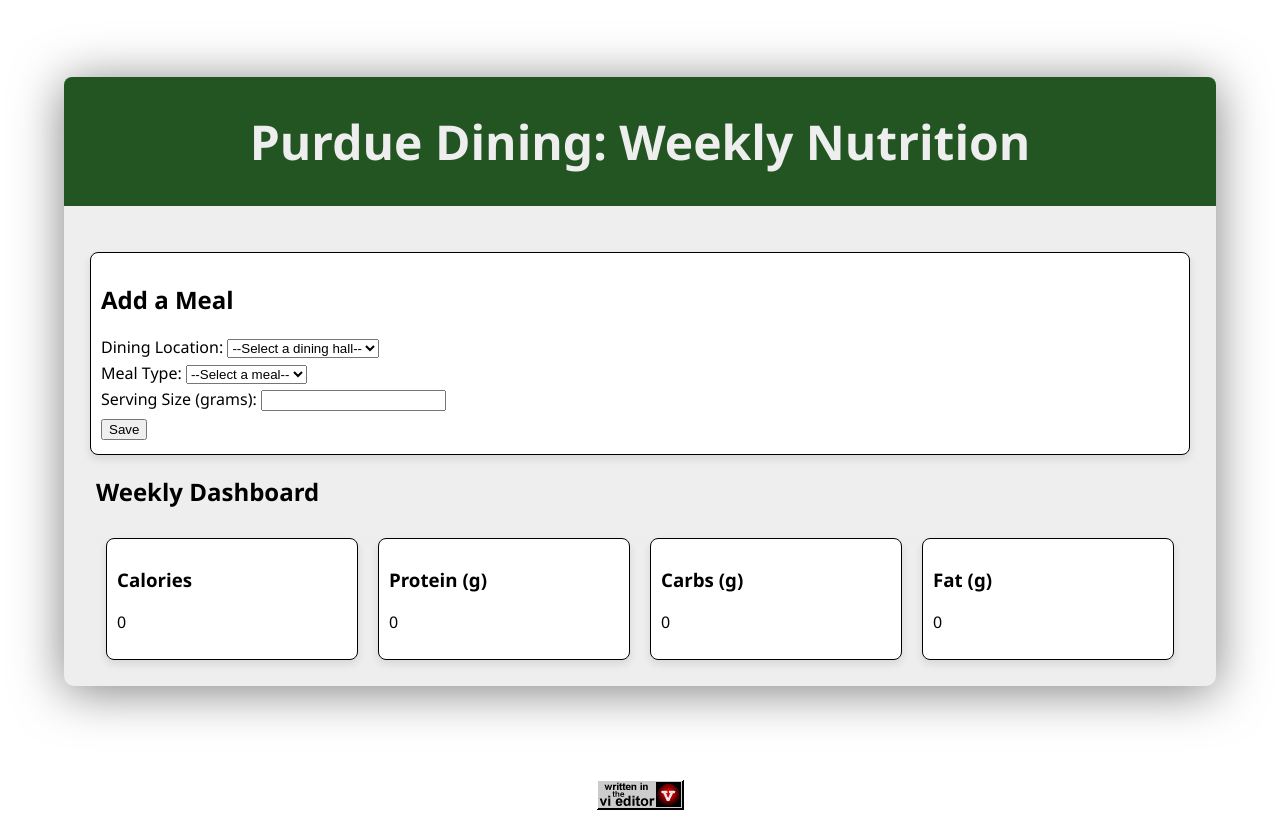
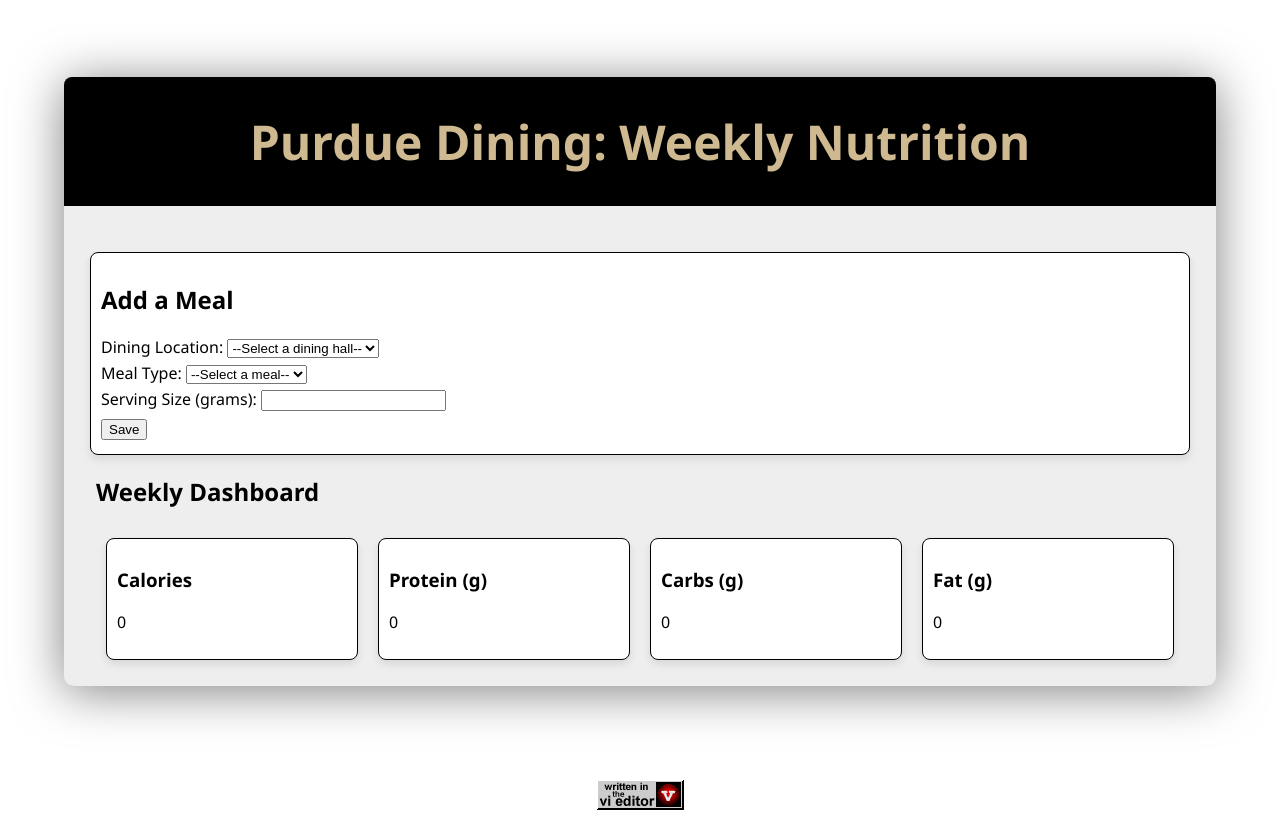
Before and after one commit to Raven498/purdue-dining, a plain HTML site: page index.html in a window 1280 px wide. Drawn offline with Linux system fonts and the light colour scheme.

Commit message:
add purdue colors

```diff
--- a/style.css
+++ b/style.css
@@ -4,9 +4,8 @@
 */
 
 header {
-    /* background-image: url('https://external-content.duckduckgo.com/iu/?u=https%3A%2F%2Fpbs.twimg.com%2Fmedia%2FFs1ELh5WYAAH5dH%3Fformat%3Djpg%26name%3D4096x4096&f=1&nofb=1&ipt=783d6180c6473342fed4d7dddca2d128a9a8ace171423ab6eb20401b3822faa4'); */
-    background-color: #252;
-    color: #eee;
+    background-color: #000;
+    color: #cfb991;
     background-position: -200px 1000px;
     border-top-right-radius: 8px;
     border-top-left-radius: 8px;
```
